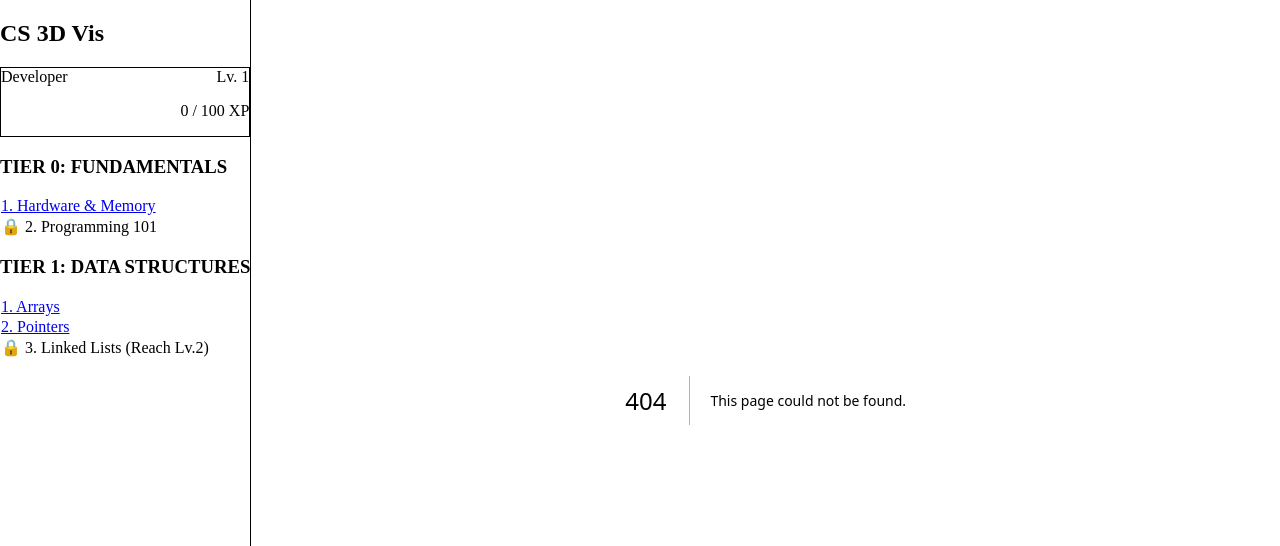
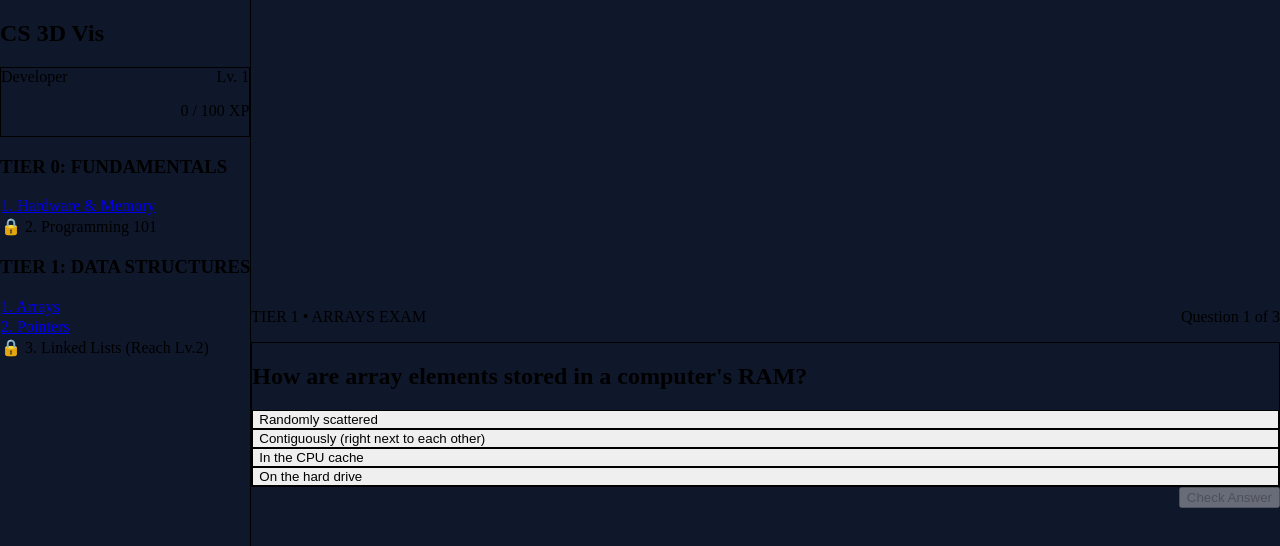
Before and after one commit to MohammedYasser6/cs-3d-visualizer, a Next.js app: page /arrays/quiz in a window 1280 px wide. Before the commit this address had no page. Shown: the top 546 px of the page. Built offline with nearby package versions, Linux system fonts and the light colour scheme.

Commit message:
refactor: separate Sandbox and Exam flow for Arrays to improve pedagogical architecture

```diff
--- /dev/null
+++ b/app/arrays/quiz/page.tsx
@@ -0,0 +1,174 @@
+"use client";
+
+import { useState } from "react";
+import Link from "next/link";
+import { useStore } from "../../../store/useStore";
+
+const QUIZ_QUESTIONS = [
+  {
+    question: "How are array elements stored in a computer's RAM?",
+    options: [
+      "Randomly scattered",
+      "Contiguously (right next to each other)",
+      "In the CPU cache",
+      "On the hard drive",
+    ],
+    correctAnswer: 1,
+  },
+  {
+    question:
+      "If an array has 5 elements, what is the index of the very first element?",
+    options: ["Index 1", "Index 5", "Index 0", "Index -1"],
+    correctAnswer: 2,
+  },
+  {
+    question: "Why are arrays so fast at looking up data?",
+    options: [
+      "Because they use mathematical offsets from the contiguous memory block",
+      "Because they have a built-in search engine",
+      "Because they use pointers",
+      "Because they are stored on the SSD",
+    ],
+    correctAnswer: 0,
+  },
+];
+
+export default function ArraysQuizPage() {
+  const [currentQuestion, setCurrentQuestion] = useState(0);
+  const [selectedOption, setSelectedOption] = useState<number | null>(null);
+  const [isAnswerChecked, setIsAnswerChecked] = useState(false);
+  const [score, setScore] = useState(0);
+  const [isQuizFinished, setIsQuizFinished] = useState(false);
+
+  const completeModule = useStore((state) => state.completeModule);
+
+  const handleOptionClick = (index: number) => {
+    if (isAnswerChecked) return;
+    setSelectedOption(index);
+  };
+
+  const checkAnswer = () => {
+    if (selectedOption === null) return;
+    if (selectedOption === QUIZ_QUESTIONS[currentQuestion].correctAnswer) {
+      setScore(score + 1);
+    }
+    setIsAnswerChecked(true);
+  };
+
+  const nextQuestion = () => {
+    if (currentQuestion < QUIZ_QUESTIONS.length - 1) {
+      setCurrentQuestion(currentQuestion + 1);
+      setSelectedOption(null);
+      setIsAnswerChecked(false);
+    } else {
+      setIsQuizFinished(true);
+      if (score >= 2) {
+        completeModule("arrays", 50); // Awards 50 XP to unlock Pointers!
+      }
+    }
+  };
+
+  if (isQuizFinished) {
+    const passed = score >= 2;
+    return (
+      <div className="h-full w-full flex flex-col items-center justify-center bg-slate-950 p-6">
+        <div className="bg-slate-900 border border-slate-800 p-10 rounded-2xl max-w-md w-full text-center shadow-2xl">
+          <h2 className="text-3xl font-bold text-white mb-4">Exam Complete!</h2>
+          <p className="text-6xl mb-6">{passed ? "🎉" : "❌"}</p>
+          <p className="text-xl text-slate-300 mb-2">
+            You scored:{" "}
+            <span className="font-bold text-white">
+              {score} / {QUIZ_QUESTIONS.length}
+            </span>
+          </p>
+
+          {passed ? (
+            <p className="text-green-400 font-bold mb-8">+50 XP Awarded!</p>
+          ) : (
+            <p className="text-red-400 font-bold mb-8">
+              You need at least 2 correct to pass.
+            </p>
+          )}
+          <Link
+            href="/"
+            className="block w-full py-3 bg-blue-600 hover:bg-blue-500 text-white rounded font-bold transition"
+          >
+            Return to Sandbox
+          </Link>
+        </div>
+      </div>
+    );
+  }
+
+  const q = QUIZ_QUESTIONS[currentQuestion];
+
+  return (
+    <div className="h-full w-full flex flex-col items-center justify-center bg-slate-950 p-6">
+      <div className="max-w-2xl w-full">
+        <div className="mb-8 flex justify-between items-end">
+          <p className="text-blue-500 font-bold tracking-widest uppercase text-sm">
+            Tier 1 • Arrays Exam
+          </p>
+          <p className="text-slate-500 font-medium">
+            Question {currentQuestion + 1} of {QUIZ_QUESTIONS.length}
+          </p>
+        </div>
+
+        <div className="bg-slate-900 border border-slate-800 p-8 rounded-2xl shadow-xl mb-6">
+          <h2 className="text-2xl font-bold text-white mb-8">{q.question}</h2>
+          <div className="space-y-3">
+            {q.options.map((option, index) => {
+              let btnClass =
+                "w-full text-left p-4 rounded-lg border transition font-medium ";
+              if (!isAnswerChecked) {
+                btnClass +=
+                  selectedOption === index
+                    ? "border-blue-500 bg-blue-500/10 text-white"
+                    : "border-slate-700 bg-slate-800 text-slate-300 hover:border-slate-500 hover:bg-slate-700";
+              } else {
+                if (index === q.correctAnswer)
+                  btnClass += "border-green-500 bg-green-500/20 text-green-400";
+                else if (index === selectedOption)
+                  btnClass += "border-red-500 bg-red-500/20 text-red-400";
+                else
+                  btnClass +=
+                    "border-slate-800 bg-slate-900 text-slate-600 opacity-50";
+              }
+              return (
+                <button
+                  key={index}
+                  onClick={() => handleOptionClick(index)}
+                  className={btnClass}
+                  disabled={isAnswerChecked}
+                >
+                  {option}
+                </button>
+              );
+            })}
+          </div>
+        </div>
+
+        <div className="flex justify-end">
+          {!isAnswerChecked ? (
+            <button
+              onClick={checkAnswer}
+              disabled={selectedOption === null}
+              className="px-8 py-3 bg-blue-600 disabled:bg-slate-800 hover:bg-blue-500 text-white rounded font-bold transition"
+            >
+              Check Answer
+            </button>
+          ) : (
+            <button
+              onClick={nextQuestion}
+              className="px-8 py-3 bg-white hover:bg-slate-200 text-slate-900 rounded font-bold transition"
+            >
+              {currentQuestion < QUIZ_QUESTIONS.length - 1
+                ? "Next Question →"
+                : "Finish Exam"}
+            </button>
+          )}
+        </div>
+      </div>
+    </div>
+  );
+}
--- a/app/page.tsx
+++ b/app/page.tsx
@@ -1,72 +1,40 @@
 "use client";
 
-import { useState, Suspense, useEffect } from "react";
+import { useState, Suspense } from "react";
 import { Canvas } from "@react-three/fiber";
 import { OrbitControls, Environment } from "@react-three/drei";
+import Link from "next/link";
 import ArrayVisualizer from "../components/canvas/ArrayVisualizer";
-import { useStore } from "../store/useStore"; // IMPORT THE STORE
 
 export default function ArraysPage() {
   const [array, setArray] = useState<number[]>([10, 24, 42]);
-  const [targetLength] = useState(5);
-
-  // Get our XP function from the global store
-  const completeModule = useStore((state) => state.completeModule);
 
   const addElement = () =>
     setArray([...array, Math.floor(Math.random() * 100)]);
   const removeElement = () => setArray(array.slice(0, -1));
   const clearArray = () => setArray([]);
 
-  const isLevelComplete = array.length === targetLength;
-
-  // Watch the isLevelComplete variable. If it turns true, award 50 XP!
-  useEffect(() => {
-    if (isLevelComplete) {
-      completeModule("arrays", 50);
-    }
-  }, [isLevelComplete, completeModule]);
-
   return (
     <section className="relative flex flex-col h-full w-full">
-      <div className="absolute top-6 left-8 right-8 z-10 flex justify-between items-start pointer-events-none">
-        <div>
+      {/* Header Info (No more progress bar here!) */}
+      <div className="absolute top-6 left-8 z-10 pointer-events-none">
+        <p className="text-blue-500 font-bold tracking-widest uppercase text-sm mb-1">
+          Tier 1 • Module 3
+        </p>
         <h2 className="text-3xl font-bold text-white drop-shadow-md">
           Contiguous Memory: Arrays
         </h2>
-          <p className="text-slate-300 mt-2 max-w-lg drop-shadow">
-            An array stores data sequentially in memory. Push or pop elements to
-            see how memory is allocated and freed.
+        <div className="bg-slate-900/80 backdrop-blur-md border border-slate-700 p-4 rounded-xl shadow-xl mt-4 max-w-lg pointer-events-auto">
+          <p className="text-slate-300 text-sm leading-relaxed">
+            An array stores data sequentially in memory. Because the blocks are
+            right next to each other (contiguous), the computer can find any
+            item instantly using its index (e.g., Index [2]). Play with the
+            memory blocks below.
           </p>
-        </div>
-
-        <div className="bg-slate-900/80 backdrop-blur-md border border-slate-700 p-5 rounded-xl shadow-2xl pointer-events-auto text-right min-w-[250px]">
-          <p className="text-xs text-blue-400 font-bold uppercase tracking-widest mb-1">
-            Current Challenge
-          </p>
-          <p className="text-lg text-white font-medium">
-            Make the array exactly{" "}
-            <span className="text-blue-400 font-bold">{targetLength}</span>{" "}
-            elements long
-          </p>
-
-          <div className="mt-3 h-2 w-full bg-slate-800 rounded-full overflow-hidden">
-            <div
-              className={`h-full transition-all duration-500 ease-out ${isLevelComplete ? "bg-green-400" : "bg-blue-500"}`}
-              style={{
-                width: `${Math.min((array.length / targetLength) * 100, 100)}%`,
-              }}
-            />
-          </div>
-
-          {isLevelComplete && (
-            <p className="mt-3 text-green-400 font-bold animate-pulse text-sm">
-              +50 XP Awarded!
-            </p>
-          )}
         </div>
       </div>
 
+      {/* 3D Canvas */}
       <div className="flex-1 w-full h-full cursor-grab active:cursor-grabbing">
         <Canvas camera={{ position: [0, 2, 8], fov: 45 }}>
           <Suspense fallback={null}>
@@ -79,7 +47,10 @@ export default function ArraysPage() {
         </Canvas>
       </div>
 
-      <div className="h-24 border-t border-slate-800 bg-slate-900 flex items-center justify-center gap-4 z-10 shadow-[0_-10px_40px_rgba(0,0,0,0.5)]">
+      {/* Interactive Controls & Exam Button */}
+      <div className="h-24 border-t border-slate-800 bg-slate-900 flex items-center justify-between px-8 z-10 shadow-[0_-10px_40px_rgba(0,0,0,0.5)]">
+        {/* Array Controls */}
+        <div className="flex gap-4">
           <button
             onClick={addElement}
             className="px-6 py-2 bg-blue-600 hover:bg-blue-500 text-white rounded font-medium transition active:scale-95"
@@ -89,7 +60,7 @@ export default function ArraysPage() {
           <button
             onClick={removeElement}
             disabled={array.length === 0}
-          className="px-6 py-2 bg-slate-700 hover:bg-slate-600 text-white rounded font-medium transition active:scale-95"
+            className="px-6 py-2 bg-slate-700 hover:bg-slate-600 text-white rounded font-medium transition disabled:opacity-50 active:scale-95"
           >
             Pop Element
           </button>
@@ -100,6 +71,15 @@ export default function ArraysPage() {
             Clear Memory
           </button>
         </div>
+
+        {/* The New Exam Route */}
+        <Link
+          href="/arrays/quiz"
+          className="px-8 py-3 bg-green-600 hover:bg-green-500 text-white rounded-lg font-bold transition shadow-lg shadow-green-900/50"
+        >
+          Take the Exam →
+        </Link>
+      </div>
     </section>
   );
 }
```
Lines whose indentation alone changed are shown as unchanged.
